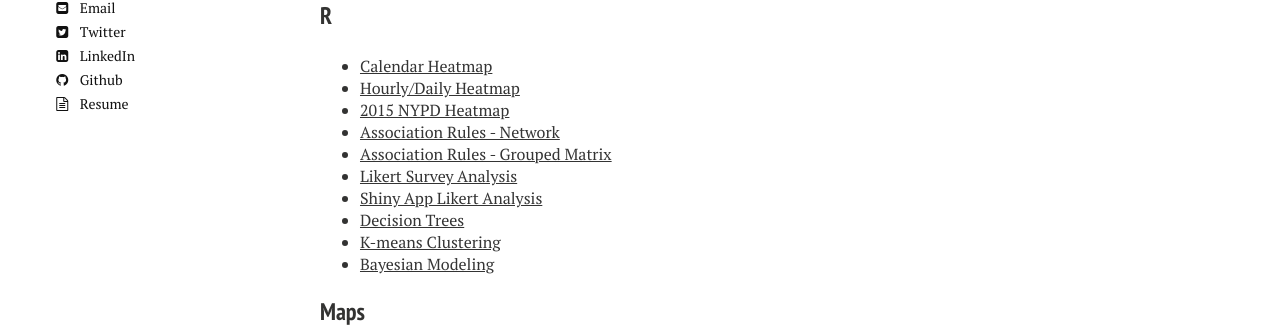
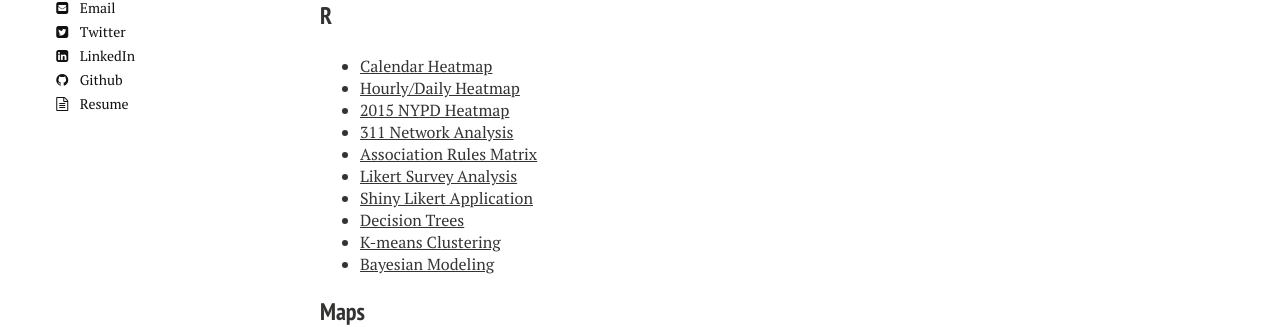
Before and after one commit to timothymartin76/timothymartin76.github.io, a Jekyll site: the page built from index.md, in a window 1280 px wide. Shown: the part 683-1010 px from the top of the page. Built offline with Jekyll 4.4.1, drawn with Linux system fonts in a browser that asks for light colours; nearby versions of some CDN libraries.

Commit message:
Update index.md

```diff
--- a/index.md
+++ b/index.md
@@ -18,10 +18,10 @@ Business Intelligence Manager with more than a decade of professional experience
 * <a href="https://raw.githubusercontent.com/timothymartin76/Calendar_Heatmaps/master/heatmap.PNG" target="_blank">Calendar Heatmap</a>
 * <a href="https://raw.githubusercontent.com/timothymartin76/R_Heatmaps/master/heatmap.PNG" target="_blank">Hourly/Daily Heatmap</a>
 * <a href="https://raw.githubusercontent.com/timothymartin76/Crime_Heatmap/master/plot.PNG" target="_blank">2015 NYPD Heatmap</a>
-* <a href="https://raw.githubusercontent.com/timothymartin76/SS_LastMin/gh-pages/net.PNG" target="_blank">Association Rules - Network</a>
-* <a href="https://raw.githubusercontent.com/timothymartin76/Market_Basket/master/grouped.PNG" target="_blank">Association Rules - Grouped Matrix</a>
+* <a href="https://raw.githubusercontent.com/timothymartin76/SS_LastMin/gh-pages/net.PNG" target="_blank">311 Network Analysis</a>
+* <a href="https://raw.githubusercontent.com/timothymartin76/Market_Basket/master/grouped.PNG" target="_blank">Association Rules Matrix</a>
 * <a href="https://raw.githubusercontent.com/timothymartin76/R-Likert-Survey/master/R_Likert_Survey_screenshot.png" target="_blank">Likert Survey Analysis</a>
-* <a href="http://timothymartin76.github.io/Likert-Survey-Shiny/" target="_blank">Shiny App Likert Analysis</a>
+* <a href="http://timothymartin76.github.io/Likert-Survey-Shiny/" target="_blank">Shiny Likert Application</a>
 * <a href="https://raw.githubusercontent.com/timothymartin76/Decision_Trees/master/tree2.PNG" target="_blank">Decision Trees</a>
 * <a href="https://raw.githubusercontent.com/timothymartin76/K_Means_Clustering/master/cluster_2.PNG" target="_blank">K-means Clustering</a>
 * <a href="https://raw.githubusercontent.com/timothymartin76/Bayesian_Model/master/Bayesian.PNG" target="_blank">Bayesian Modeling</a>
```
